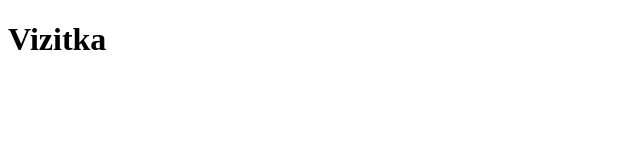
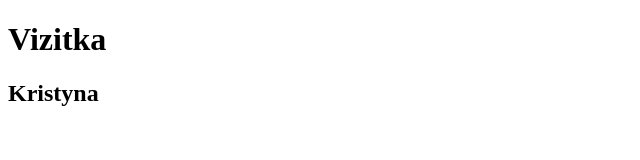
Before and after one commit to kristynyje/vizitka-2022, a plain HTML site: page index.html in a window 1280 px wide. Shown: the whole page, without its empty margins (0-640 px from the left). Drawn offline with Linux system fonts and the light colour scheme.

Commit message:
přidání jména

```diff
--- a/index.html
+++ b/index.html
@@ -8,5 +8,6 @@
   </head>
   <body>
     <h1>Vizitka</h1>
+    <h2>Kristyna</h2>
   </body>
 </html>
```
